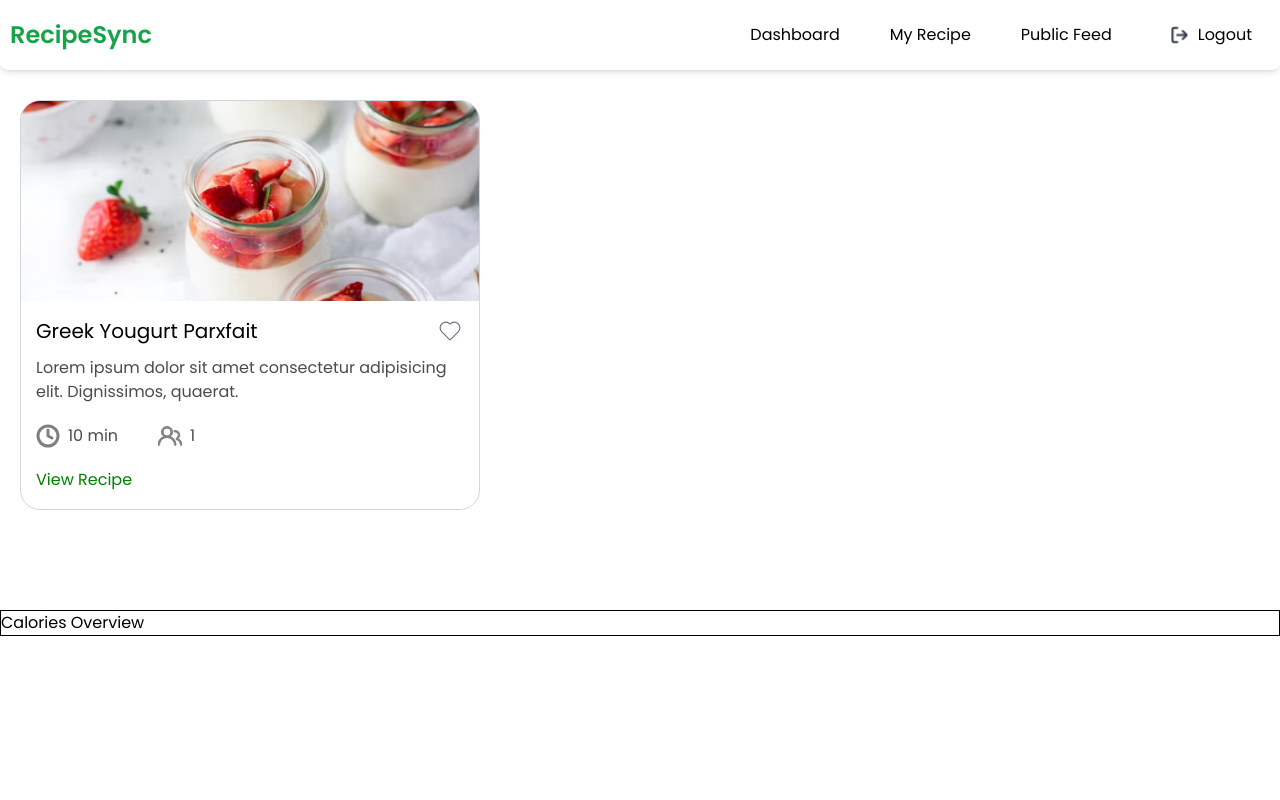
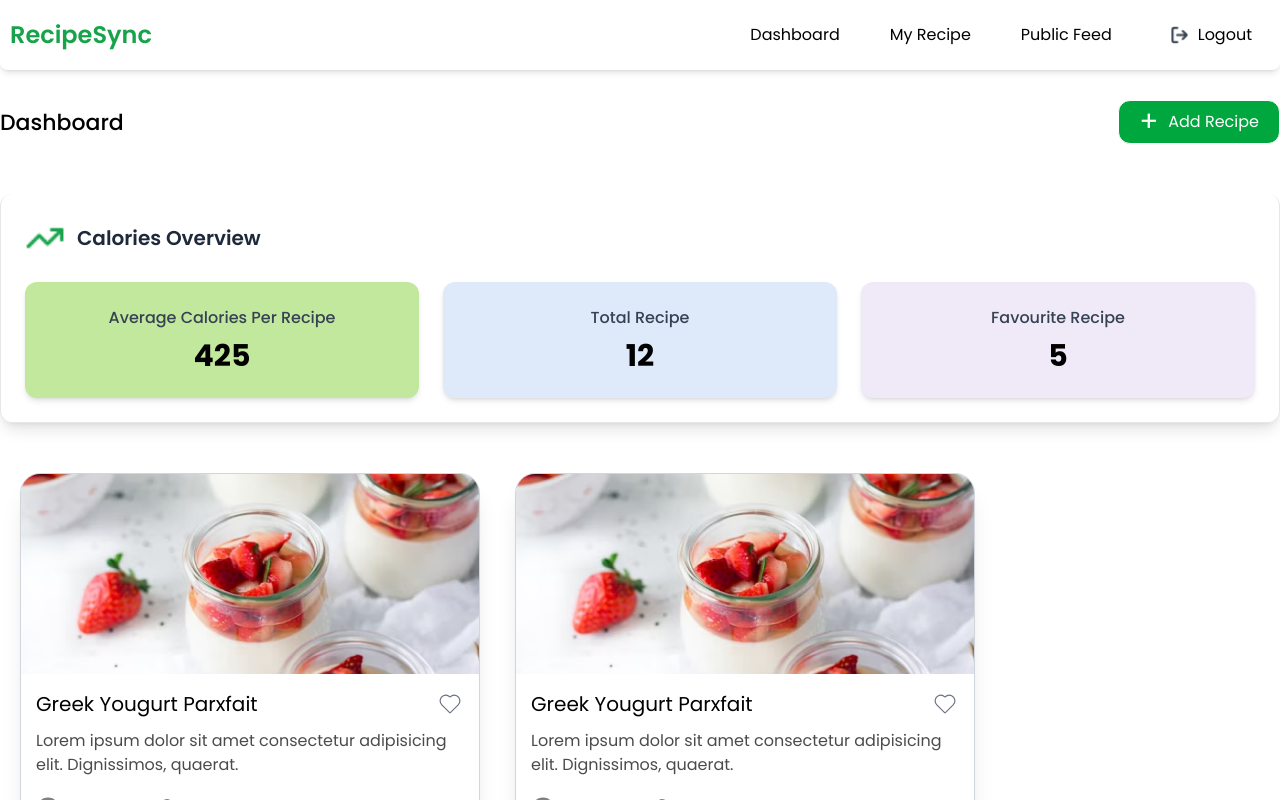
Before and after one commit to shrikrishna770/Food-Recpies, a React (Vite) app in the folder Frontend/: page / in a window 1280 px wide. Shown: the top 800 px of the page. Built offline with nearby package versions, Linux system fonts and the light colour scheme.

Commit message:
create dashboard

```diff
--- a/Frontend/src/Components/Calories/Calories.jsx
+++ b/Frontend/src/Components/Calories/Calories.jsx
@@ -1,9 +1,37 @@
+import Caloriestrade from "../../assets/Caloriestrade.png";
+
 const Calories = () => {
   return (
-    <div className="border">
-     <h1>Calories Overview</h1>
+    <div className="max-w-[1500px] w-full mx-auto mb-[30px]">
+      <div className="shadow-lg rounded-xl p-6 border border-gray-200 border-t-0">
+        <h1 className="flex items-center gap-3 font-semibold text-xl text-gray-800">
+          <img
+            src={Caloriestrade}
+            alt="Calories Icon"
+            className="w-10 h-10 object-contain"
+          />
+          Calories Overview
+        </h1>
+
+        {/* Stats Grid */}
+        <div className="mt-6 grid grid-cols-3 gap-6">
+          <div className="bg-[#c2e89e] rounded-xl p-6 flex flex-col items-center justify-center shadow-md">
+            <p className="text-gray-700 font-medium">Average Calories Per Recipe</p>
+            <h1 className="text-3xl font-bold mt-2">425</h1>
+          </div>
+          <div className="bg-[#deeafa] rounded-xl p-6 flex flex-col items-center justify-center shadow-md">
+            <p className="text-gray-700 font-medium">Total Recipe</p>
+            <h1 className="text-3xl font-bold mt-2">12</h1>
+          </div>
+          <div className="bg-[#f0e9f7] rounded-xl p-6 flex flex-col items-center justify-center shadow-md">
+            <p className="text-gray-700 font-medium">Favourite Recipe</p>
+            <h1 className="text-3xl font-bold mt-2">5</h1>
+          </div>
+        </div>
+      </div>
     </div>
   );
+
 };
 
 export default Calories;
--- a/Frontend/src/Components/Card/Card.jsx
+++ b/Frontend/src/Components/Card/Card.jsx
@@ -10,7 +10,7 @@ const CardComponent = ({ margin }) => {
     const [liked, setLiked] = useState(false);
 
     return (
-        <div className="border border-gray-300 h-96 w-[460px] h-[410px] rounded-[20px] overflow-hidden" style={{ margin }} >
+        <div className="border border-gray-300 h-96 w-[460px] h-[410px] rounded-[20px] overflow-hidden shadow-xl hover:scale-101 transform transition-transform duration-100 ease-in-out" style={{ margin }} >
             <div className="h-[200px] w-[100%] overflow-hidden">
                 <img
                     src={image}
--- /dev/null
+++ b/Frontend/src/Components/Crud/AddRecipeBtn.jsx
@@ -0,0 +1,12 @@
+const RecipeBtn = () => {
+  return (
+    <div className=" flex justify-between max-w-[1500px] w-full mx-auto items-center mt-[100px] mb-[50px]">
+      <h1 className="font-[500] text-[22px]">Dashboard</h1>
+      <div>
+        <button className="border px-[20px] rounded-[12px] flex items-center gap-[10px] bg-green-600 text-white hover:bg-green-700"><span className="text-[28px] ">+</span> Add Recipe</button>
+      </div>
+    </div>
+  )
+}
+
+export default RecipeBtn
--- a/Frontend/src/Components/Navbar/Navbar.jsx
+++ b/Frontend/src/Components/Navbar/Navbar.jsx
@@ -2,8 +2,8 @@ import frame from "../../assets/Frame.png";
 
 const Navbar = () => {
     return (
-        <div className="flex  shadow-md rounded-lg fixed top-0 left-0 right-0 bg-white z-10">
-            <nav className="flex max-w-[1400px] w-[100%] h-[70px] m-[auto] items-center justify-between ">
+        <div className="flex shadow-md rounded-lg fixed top-0 left-0 right-0 bg-white z-10 backdrop-blur-3xl bg-white/30">
+            <nav className="flex max-w-[1500px] w-[100%] h-[70px] m-[auto] items-center justify-between ">
                 <h1 className="text-[#16A34A] font-[600] text-[24px] p-[10px]  h-[28px] flex items-center"><a href="/">RecipeSync</a></h1>
                 <ul className="flex h-[36px]  gap-[50px] mr-[20px] items-center">
                     <li><a href="/">Dashboard</a></li>
@@ -15,7 +15,6 @@ const Navbar = () => {
                             <span>Logout</span>
                         </a>
                     </li>
-
                 </ul>
             </nav>
         </div>
--- a/Frontend/src/main.jsx
+++ b/Frontend/src/main.jsx
@@ -4,11 +4,27 @@ import './index.css'
 import Navbar from './Components/Navbar/Navbar'
 import CardComponent from './Components/Card/Card'
 import Calories from './Components/Calories/Calories'
+import RecipeBtn from './Components/Crud/AddRecipeBtn'
 
 createRoot(document.getElementById('root')).render(
   <StrictMode>
-    <Navbar/>
-    <CardComponent margin={`${100}px ${20}px`} />
+    <Navbar />
+    <RecipeBtn />
     <Calories />
+    <div className='max-w-[1500px] w-full m-[auto] flex flex-wrap gap-[35px]    p-[20px]'>
+      <CardComponent />
+      <CardComponent />
+      <CardComponent />
+      <CardComponent />
+      <CardComponent />
+      <CardComponent />
+      <CardComponent />
+      <CardComponent />
+      <CardComponent />
+      <CardComponent />
+      <CardComponent />
+    </div>
+
+
   </StrictMode>,
 )
```
Also changed, not shown: Frontend/src/assets/Caloriestrade.png (added).
